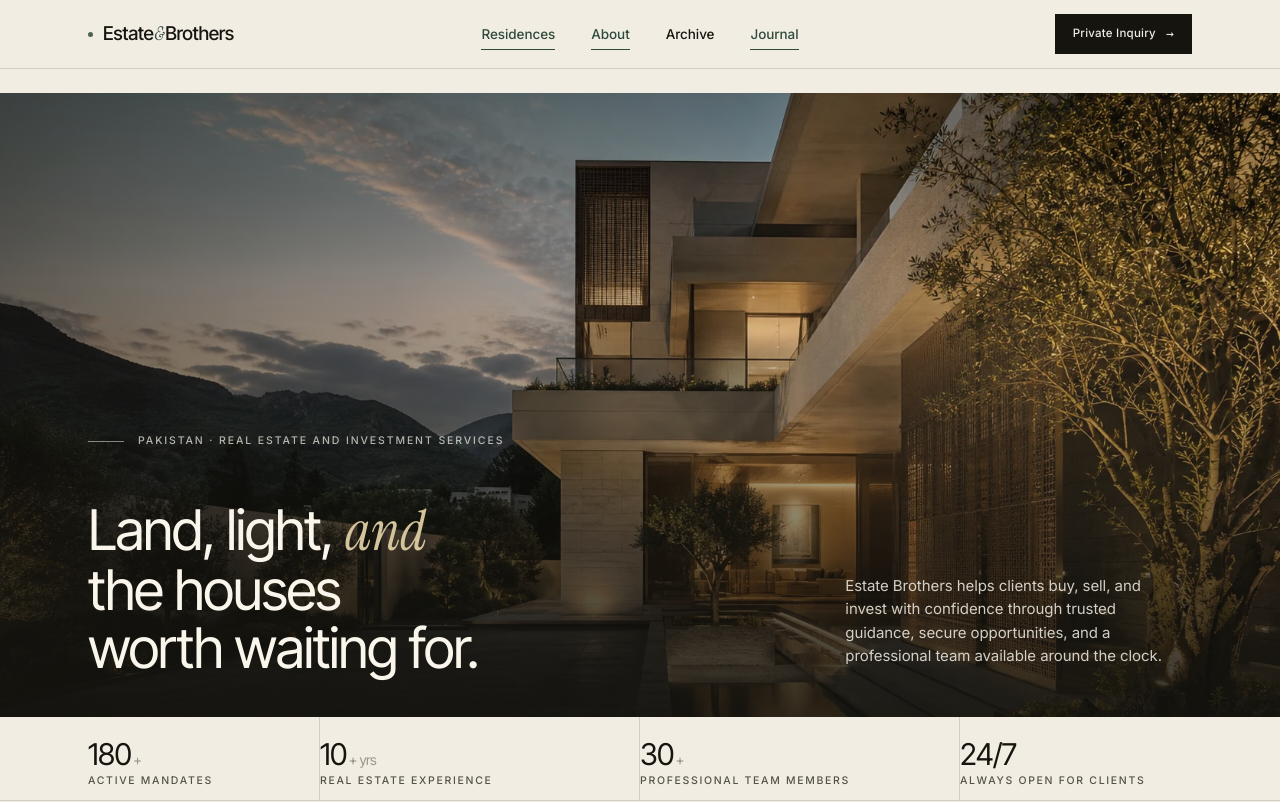
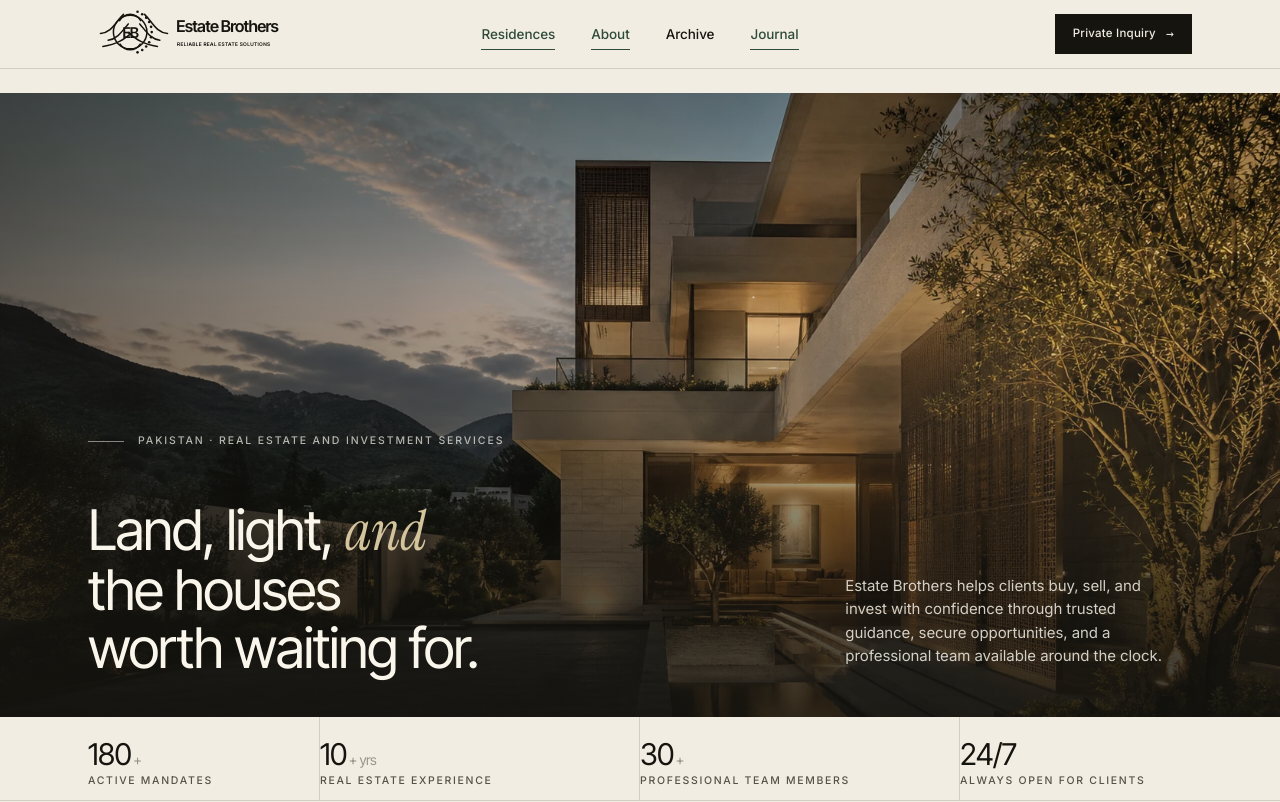
Before and after one commit to tayyabk52/estatebrothers, a React (Vite) app: page / in a window 1280 px wide. Shown: the top 802 px of the page. Built offline with nearby package versions, Linux system fonts and the light colour scheme.

Commit message:
Add EB logo to navigation

```diff
--- a/src/components/Nav.jsx
+++ b/src/components/Nav.jsx
@@ -11,6 +11,48 @@ const links = [
 
 function isActiveLink(active, key) {
   return active === key || (active === "residences" && key === "residences");
+}
+
+function BrandLogo() {
+  return (
+    <span className="brand-logo" aria-hidden="true">
+      <svg viewBox="0 0 430 116" role="img" focusable="false">
+        <g className="brand-logo-mark">
+          <path d="M26 57c24-2 31-24 48-40" />
+          <path d="M42 71c20-3 29-19 42-34" />
+          <path d="M118 17c17 16 24 38 48 40" />
+          <path d="M108 37c13 15 22 31 42 34" />
+          <path d="M31 84c31-5 44-15 61-29" />
+          <path d="M145 84c-31-5-44-15-61-29" />
+          <circle cx="88" cy="54" r="35" />
+          <path d="M66 30c5-8 12-13 22-13s17 5 22 13" />
+          <path d="M67 79c5 8 12 12 21 12s16-4 21-12" />
+          {Array.from({ length: 11 }).map((_, index) => {
+            const angle = (-70 + index * 14) * (Math.PI / 180);
+            return (
+              <circle
+                key={index}
+                cx={88 + Math.cos(angle) * 45}
+                cy={54 + Math.sin(angle) * 45}
+                r="2.7"
+              />
+            );
+          })}
+          <text x="88" y="67" textAnchor="middle">
+            EB
+          </text>
+        </g>
+        <g className="brand-logo-type">
+          <text x="184" y="54" className="brand-logo-name">
+            Estate Brothers
+          </text>
+          <text x="186" y="83" className="brand-logo-tagline">
+            Reliable real estate solutions
+          </text>
+        </g>
+      </svg>
+    </span>
+  );
 }
 
 export function Nav({ active = "residences" }) {
@@ -34,11 +76,8 @@ export function Nav({ active = "residences" }) {
     <>
       <nav className="nav">
         <div className="nav-inner">
-          <Link to="/" className="nav-brand">
-            <span className="nav-brand-dot" />
-            <span className="nav-brand-mark">
-              Estate<span className="amp">&amp;</span>Brothers
-            </span>
+          <Link to="/" className="nav-brand" aria-label="Estate Brothers home">
+            <BrandLogo />
           </Link>
 
           <div className="nav-links">
@@ -73,11 +112,13 @@ export function Nav({ active = "residences" }) {
 
       <div className={`nav-menu${open ? " open" : ""}`}>
         <div className="nav-menu-hd">
-          <Link to="/" className="nav-brand" onClick={() => setOpen(false)}>
-            <span className="nav-brand-dot" />
-            <span className="nav-brand-mark">
-              Estate<span className="amp">&amp;</span>Brothers
-            </span>
+          <Link
+            to="/"
+            className="nav-brand nav-brand-menu"
+            aria-label="Estate Brothers home"
+            onClick={() => setOpen(false)}
+          >
+            <BrandLogo />
           </Link>
           <button
             type="button"
--- a/src/styles/shared.css
+++ b/src/styles/shared.css
@@ -59,10 +59,16 @@ img{display:block;max-width:100%}
   margin:0 auto;
   padding:0 var(--margin);
 }
-.nav-brand{display:flex;align-items:center;gap:10px;justify-self:start}
-.nav-brand-mark{font-family:var(--display);font-size:19px;font-weight:500;letter-spacing:-.02em;white-space:nowrap}
-.nav-brand-mark .amp{font-family:var(--serif-accent);font-style:italic;font-weight:400;color:var(--accent);padding:0 1px}
-.nav-brand-dot{width:5px;height:5px;border-radius:50%;background:var(--accent);opacity:.85}
+.nav-brand{display:flex;align-items:center;justify-self:start;min-width:0}
+.brand-logo{display:block;width:206px;height:56px;color:var(--ink)}
+.brand-logo svg{display:block;width:100%;height:100%;overflow:visible}
+.brand-logo-mark{fill:none;stroke:currentColor;stroke-width:3.2;stroke-linecap:round;stroke-linejoin:round}
+.brand-logo-mark circle{fill:var(--ink);stroke:none}
+.brand-logo-mark circle:first-of-type{fill:none;stroke:currentColor;stroke-width:3.2}
+.brand-logo-mark text{fill:var(--ink);stroke:none;font-family:var(--display);font-size:31px;font-weight:700;letter-spacing:-.08em}
+.brand-logo-type text{fill:var(--ink);font-family:var(--display)}
+.brand-logo-name{font-size:34px;font-weight:700;letter-spacing:-.045em}
+.brand-logo-tagline{font-size:10.5px;font-weight:600;letter-spacing:.075em;text-transform:uppercase;fill:var(--graphite)}
 
 .nav-links{display:flex;gap:36px;justify-self:center;align-items:center}
 .nav-links a{font-size:13.5px;font-weight:500;color:var(--ink);padding:6px 0;position:relative;white-space:nowrap;transition:color .18s}
@@ -103,6 +109,8 @@ img{display:block;max-width:100%}
 
 @media (max-width:980px){
   .nav-inner{grid-template-columns:1fr auto;height:60px}
+  .brand-logo{width:178px;height:50px}
+  .brand-logo-tagline{display:none}
   .nav-links{display:none}
   .nav-right .nav-btn{display:none}
   .nav-burger{display:inline-flex}
@@ -118,7 +126,8 @@ img{display:block;max-width:100%}
   display:flex;flex-direction:column;
 }
 .nav-menu.open{opacity:1;pointer-events:auto}
-.nav-menu-hd{display:flex;align-items:center;justify-content:space-between;height:60px;padding:0 var(--margin);border-bottom:1px solid var(--rule)}
+.nav-menu-hd{display:flex;align-items:center;justify-content:space-between;height:68px;padding:0 var(--margin);border-bottom:1px solid var(--rule)}
+.nav-brand-menu .brand-logo{width:196px;height:54px}
 .nav-menu-links{flex:1;display:flex;flex-direction:column;justify-content:center;padding:0 var(--margin);gap:4px}
 .nav-menu-links a{
   font-family:var(--display);
```
